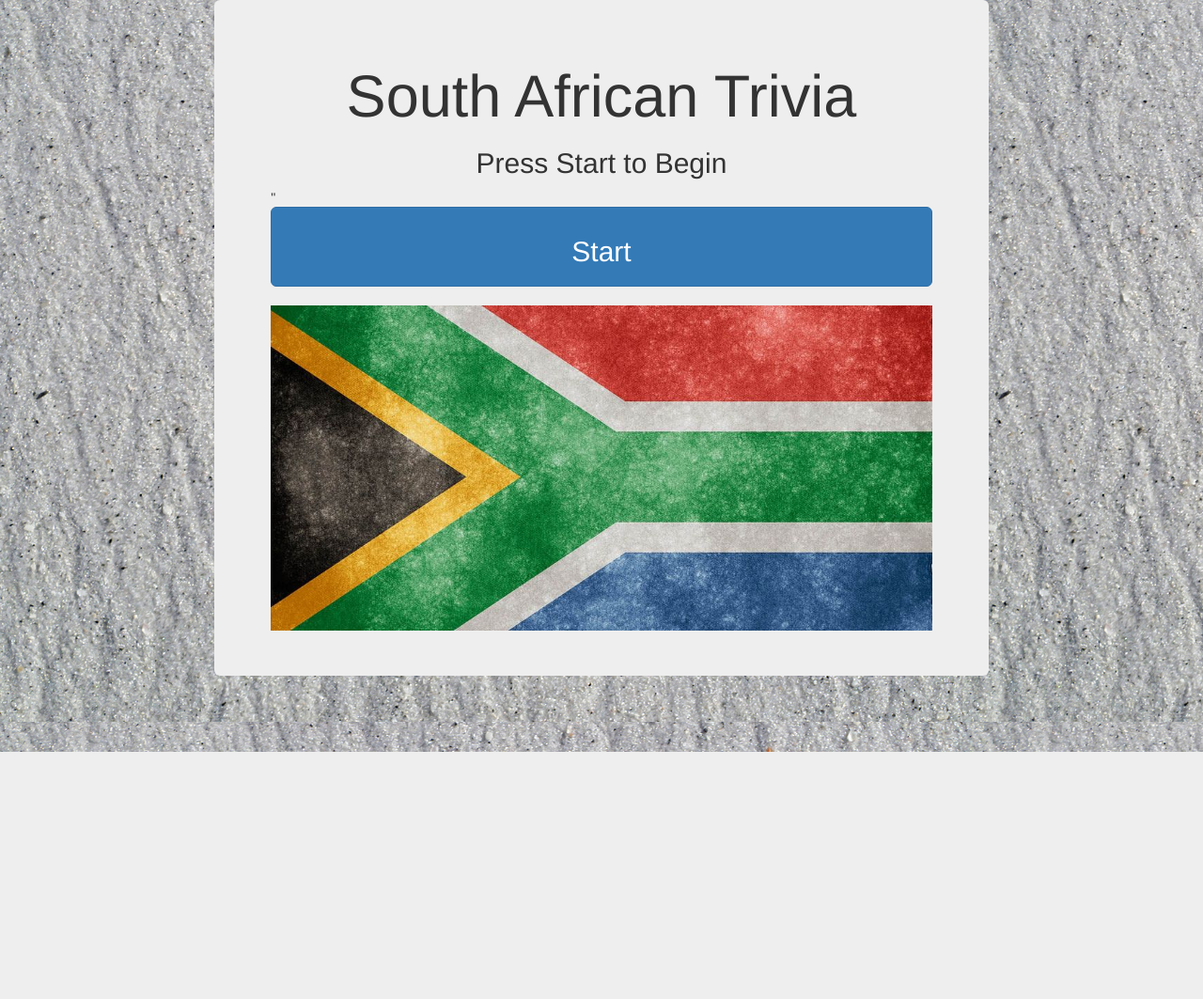
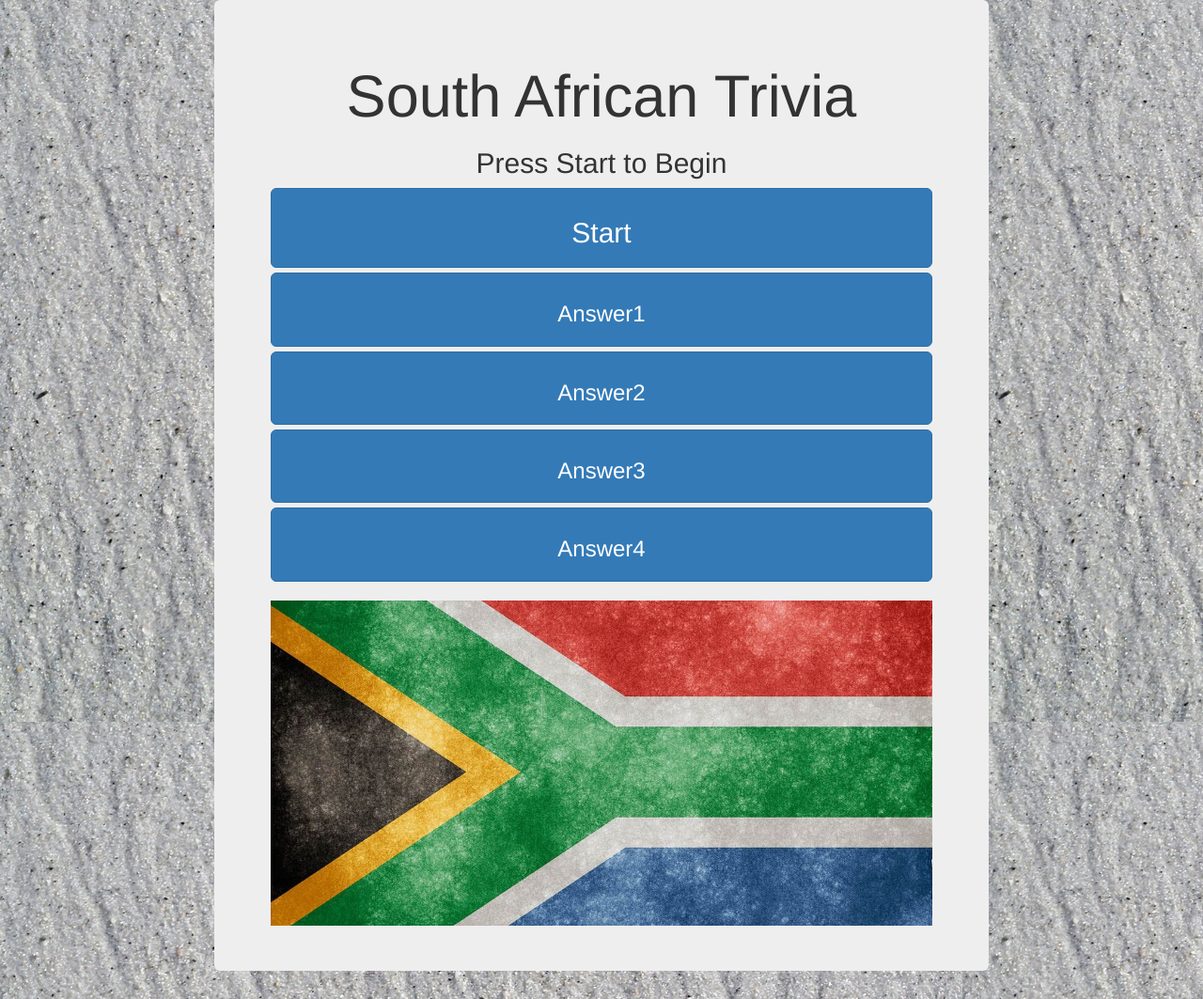
Before and after one commit to lbarchard/TriviaGame, a PHP site: page / in a window 1280 px wide. Shown: the whole page at 94% size. Before the commit the page ends 800 px from the top, so only its background shows below. Run offline with PHP 8.4, Linux system fonts and the light colour scheme; some libraries are stand-ins or nearby versions.

Commit message:
Building out screens

```diff
--- a/assets/css/style.css
+++ b/assets/css/style.css
@@ -2,3 +2,7 @@
 	background-image: url("../images/background.jpg");
     /*background-size:100% 100vh;*/
 }
+
+/*#mainPanel {
+    opacity: .5;
+}*/
--- a/assets/javascript/app.js
+++ b/assets/javascript/app.js
@@ -1,10 +1,10 @@
 $(document).ready(function() {
-// var possibleQuestions [{
-//     question: "question 1",
-//     correctAnswer: "correct answer to question 1",
-//     trickAnswers: ["first trick answer to question 1"],
-//     image: "image.png"
-// }]
+var possibleQuestions [{
+    question: "question 1",
+    correctAnswer: "correct answer to question 1",
+    trickAnswers: ["first trick answer to question 1", "answer 2", "Answer 3"],
+    image: "image.png"
+}]
 
 var gameTracking = {}
 
@@ -18,10 +18,10 @@
 
 function resetNewGameButtonLayout() {
     $("#startButton").hide();
-    $("#answerOne").show();
-    $("#answerTwo").show();
-    $("#answerThree").show();
-    $("#answerFour").show();
+    $("#answerOne").slideDown(500);
+    $("#answerTwo").slideDown(500);
+    $("#answerThree").slideDown(500);
+    $("#answerFour").slideDown(500);
 }
 
 function playNewGame(){
@@ -40,5 +40,6 @@
     $("#answerTwo").hide();
     $("#answerThree").hide();
     $("#answerFour").hide();
+    $("#imageHolder").hide();
 
 });
--- a/index.html
+++ b/index.html
@@ -22,24 +22,19 @@
     <div class="container-fluid">
         <div class="row">
             <div class="col-xs-12 col-sm-10 col-md-10 col-lg-8 col-xs-offset-0 col-sm-offset-1 col-md-offset-1 col-lg-offset-2">
-                <div class="jumbotron">
+                <div class="jumbotron" id="mainPanel">
                     <h1 class="text-center" id="title">South African Trivia</h1>
                     <h2 class="text-center" id="timeRemaining"></h2>
-                    <h2 class="text-center" id="question">Press Start to Begin</h2>"
+                    <h2 class="text-center" id="question">Press Start to Begin</h2>
                     <button class="btn btn-primary btn-lg btn-block" id="startButton" role="button"><h2>Start</h2></button>
                     <button class="btn btn-primary btn-lg btn-block" id="answerOne" role="button"><h3>Answer1</h3></button>
                     <button class="btn btn-primary btn-lg btn-block" id="answerTwo" role="button"><h3>Answer2</h3></button>
                     <button class="btn btn-primary btn-lg btn-block" id="answerThree" role="button"><h3>Answer3</h3></button>
                     <button class="btn btn-primary btn-lg btn-block" id="answerFour" role="button"><h3>Answer4</h3></button>
                     <br>
-                    <img src=".\assets\images\flag.jpg" class="img-responsive" alt="Responsive image">
+                    <img src=".\assets\images\flag.jpg" class="img-responsive" id="imageHolder" alt="Responsive image">
             </div>
 		</div>
-        <div class="row">
-            <div class="col-xs-6 col-sm-6 col-md-6 col-lg-6 col-xs-offset-3 col-sm-offset-3 col-md-offset-3 col-lg-offset-3">
-
-            </div>
-        </div>
     </div>
 </body>
 </html>
```
